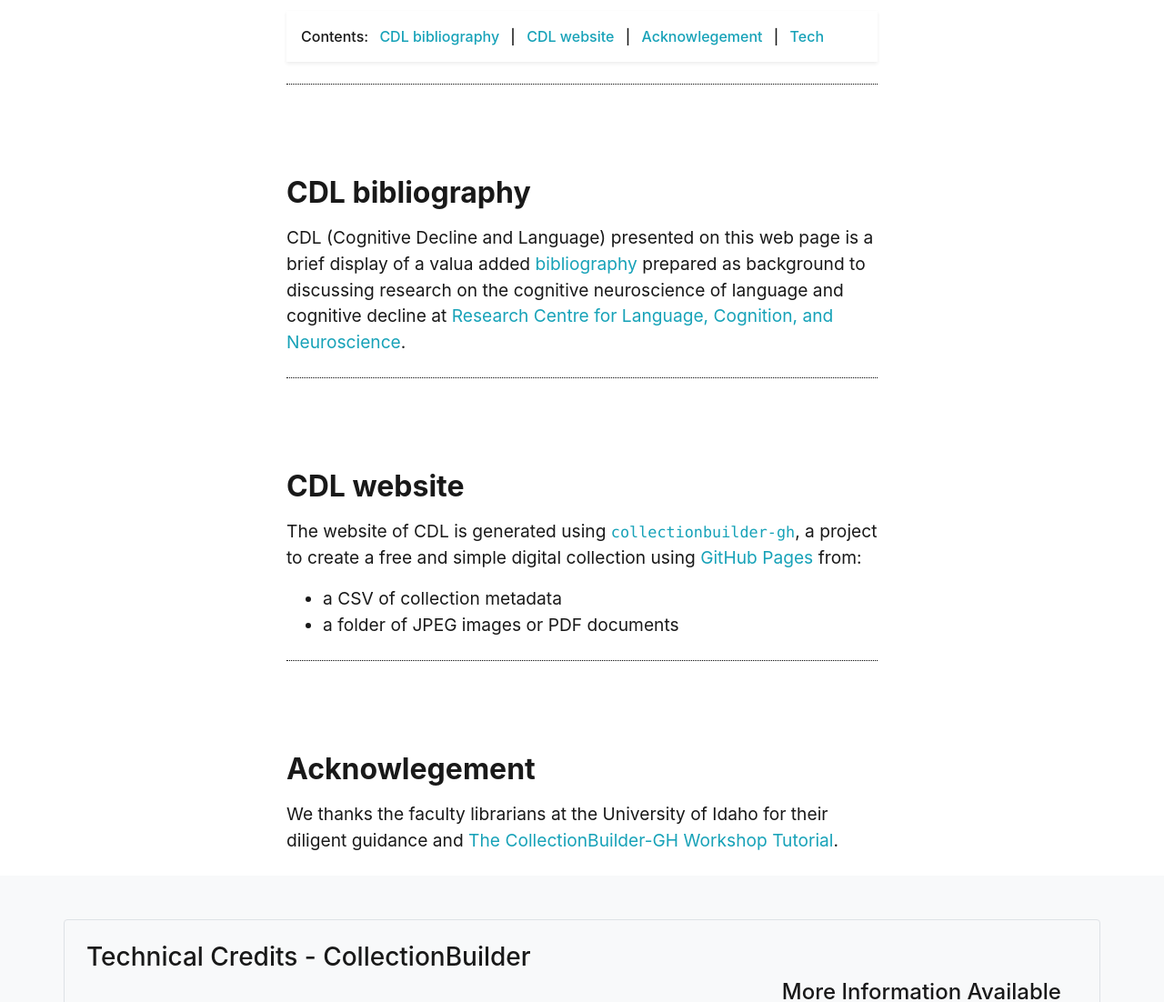
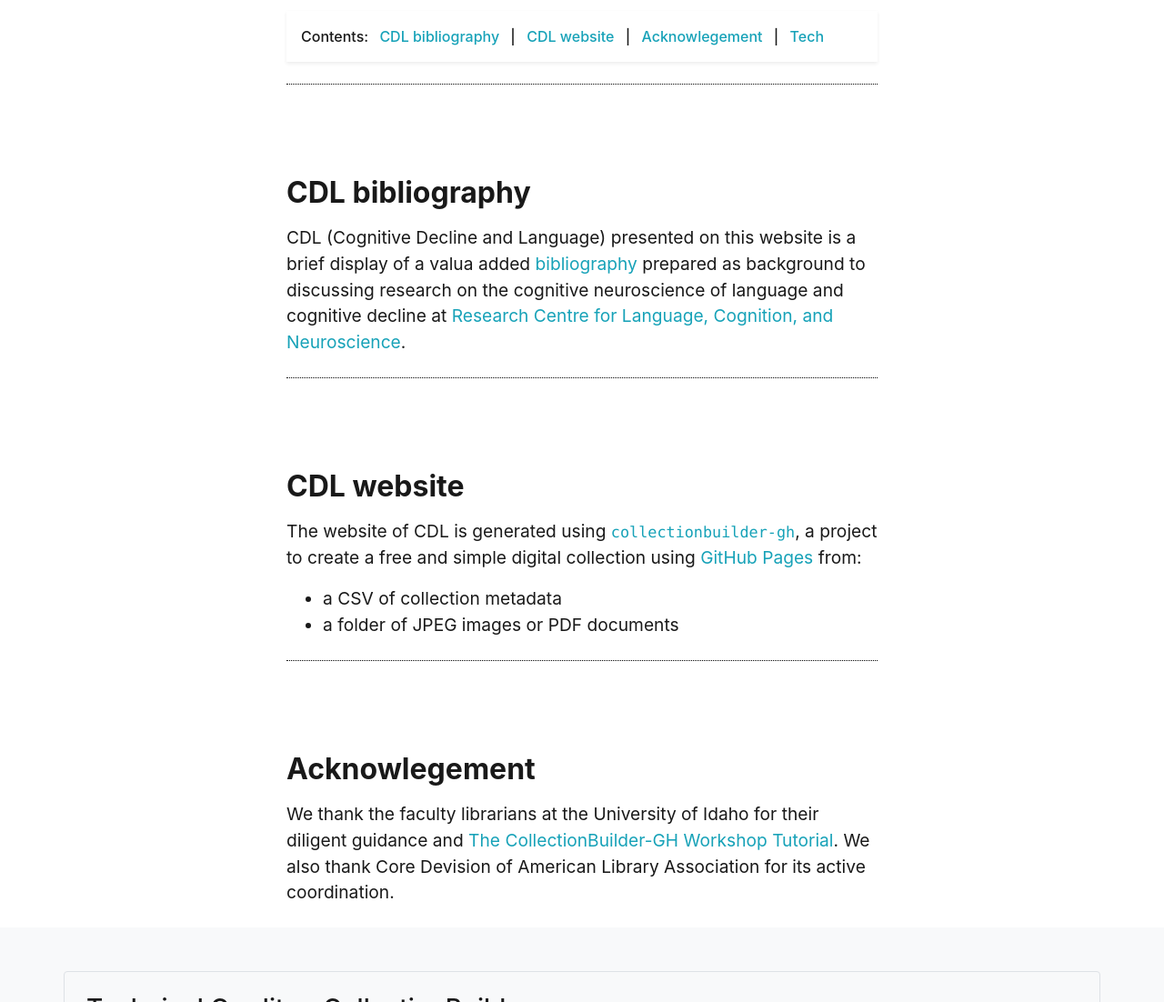
Before and after one commit to archivesw/cogfigcollection, a Jekyll site: the page built from pages/about.md, in a window 1280 px wide and 1400 px high, cut to the strip 298-1400 px from the top of the window. Shown: the whole strip at 91% size. Built offline with Jekyll 4.4.1, drawn with Linux system fonts in a browser that asks for light colours.

Commit message:
update about.md

```diff
--- a/pages/about.md
+++ b/pages/about.md
@@ -13,7 +13,7 @@ credits: true
 {% include feature/nav-menu.html sections="CDL bibliography; CDL website; Acknowlegement" %}
 
 ## CDL bibliography
-CDL (Cognitive Decline and Language) presented on this web page is a brief display of a valua added [bibliography](https://www.polyu.edu.hk/cbs/rclcn/cognitive-decline-and-language-cdl/synopsis/) prepared as background to discussing research on the cognitive neuroscience of language and cognitive decline at [Research Centre for Language, Cognition, and Neuroscience](https://www.polyu.edu.hk/cbs/rclcn/about-centre/our-mission/).
+CDL (Cognitive Decline and Language) presented on this website is a brief display of a valua added [bibliography](https://www.polyu.edu.hk/cbs/rclcn/cognitive-decline-and-language-cdl/synopsis/) prepared as background to discussing research on the cognitive neuroscience of language and cognitive decline at [Research Centre for Language, Cognition, and Neuroscience](https://www.polyu.edu.hk/cbs/rclcn/about-centre/our-mission/).
 
 ## CDL website
 The website of CDL is generated using [`collectionbuilder-gh`](https://collectionbuilding.github.io/gh/), a project to create a free and simple digital collection using [GitHub Pages](https://pages.github.com/) from:
@@ -22,4 +22,4 @@ The website of CDL is generated using [`collectionbuilder-gh`](https://collectio
 - a folder of JPEG images or PDF documents
 
 ## Acknowlegement
-We thanks the faculty librarians at the University of Idaho for their diligent guidance and [The CollectionBuilder-GH Workshop Tutorial](https://collectionbuilder.github.io/workshop/gh/).
+We thank the faculty librarians at the University of Idaho for their diligent guidance and [The CollectionBuilder-GH Workshop Tutorial](https://collectionbuilder.github.io/workshop/gh/). We also thank Core Devision of American Library Association for its active coordination.
```
